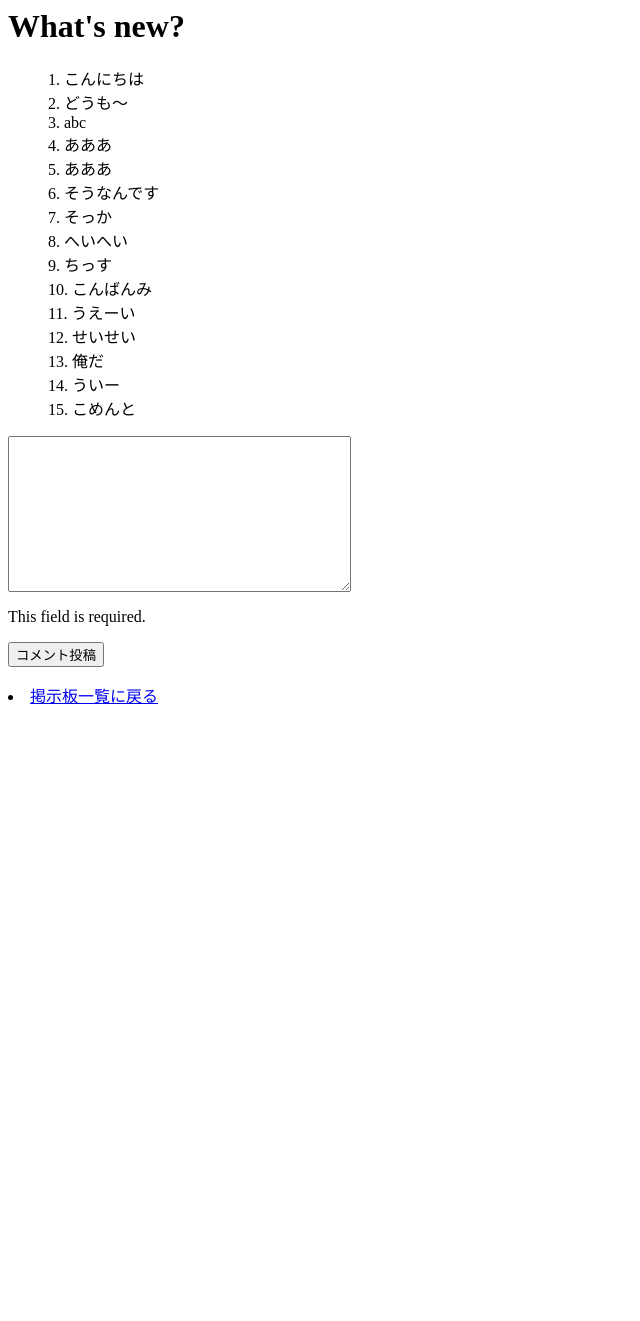
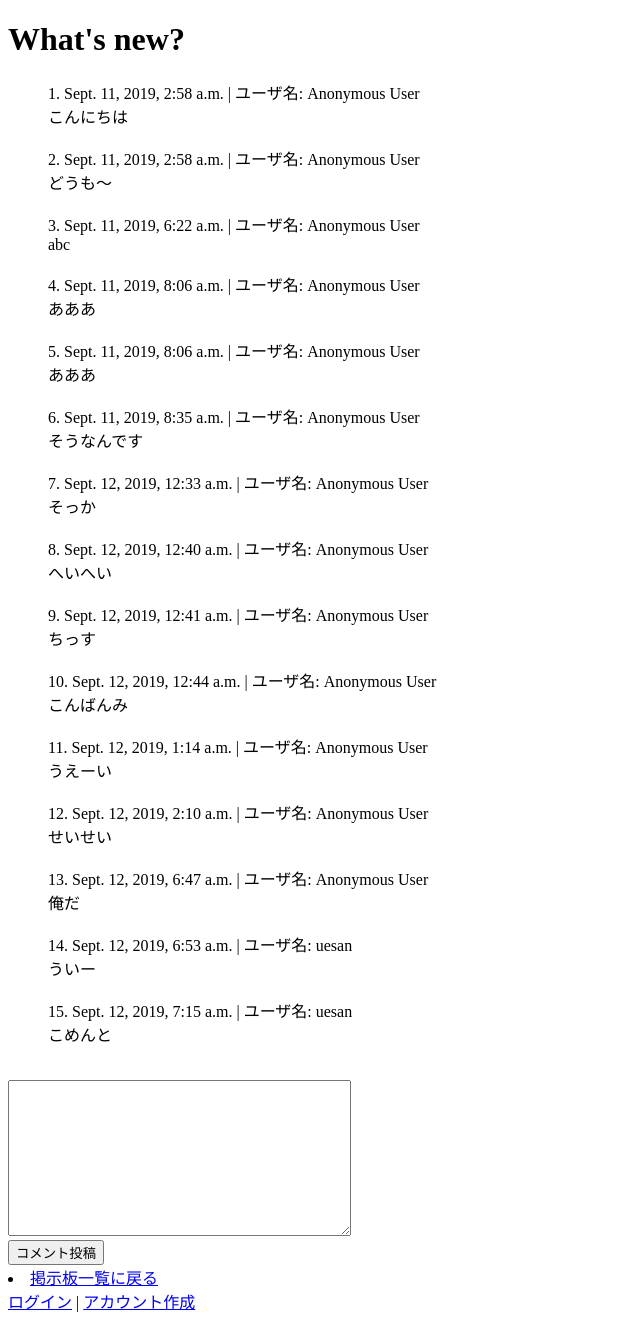
Before and after one commit to uesan/bulletinBoard, a Django app: page /bulletinBoard/1/ in a window 1280 px wide. Shown: the whole page, without its empty margins (0-640 px from the left). Before the commit the page ends 704 px from the top, so only its background shows below. Run offline with Django 3.2, Linux system fonts and the light colour scheme; data comes from the database, SQL or seed files in the repository; both versions use the stored data as it was after the commit.

Commit message:
コメントにユーザ名表示 テンプレートのリファクタリング

```diff
--- a/bulletinBoard/models.py
+++ b/bulletinBoard/models.py
@@ -1,5 +1,6 @@
 from django.db import models
 from django.utils import timezone
+from django.contrib.auth.models import User,AnonymousUser
 
 # Create your models here.
 
@@ -36,6 +37,7 @@ class Comment(models.Model):
     text = models.TextField(max_length=400)
     remark_date = models.DateTimeField('date remarked', default=timezone.now(), db_index=True)
     board = models.ForeignKey(Board, on_delete=models.CASCADE)
+    user = models.ForeignKey(User, on_delete=models.PROTECT, null=True, blank=True)
 
     def __str__(self):
         return self.text
--- /dev/null
+++ b/bulletinBoard/templates/bulletinBoard/base.html
@@ -0,0 +1,21 @@
+<!DOCTYPE html>
+<html lang="ja">
+<head>
+    <meta charset="UTF-8">
+    <title>{% block page_title %}{% endblock %}</title>
+</head>
+<body>
+<div class="ui container">
+    {% block content %}{% endblock %}
+</div>
+
+{# TODO #}
+{% if user.is_authenticated %}
+<a href="{% url 'accounts:logout' %}">ログアウト</a> | <a href="{% url 'accounts:profile' %}">プロフィール</a> | <a href="{% url 'bulletinBoard:index' %}">掲示板一覧</a>
+{% else %}
+<a href="{% url 'accounts:login' %}">ログイン</a> | <a href="{% url 'accounts:register' %}">アカウント作成</a>
+{% endif %}
+
+{% block extra_js %}{% endblock %}
+</body>
+</html>
--- a/bulletinBoard/templates/bulletinBoard/detail.html
+++ b/bulletinBoard/templates/bulletinBoard/detail.html
@@ -1,9 +1,15 @@
+{% extends "bulletinBoard/base.html" %}
+
+{% block page_title %} {{  board.title }} {% endblock %}
+
+{% block content %}
 <h1>{{  board.title }}</h1>
 
 {% if comments %}
     <ul>
     {% for comment in comments %}
-        {{ forloop.counter }}. {{ comment.text }}<br>
+        {{ forloop.counter }}. {{ comment.remark_date }} | ユーザ名: {{ comment.user.username|default:'Anonymous User' }}<br>
+        {{ comment.text }}<br><br>
     {% endfor %}
     </ul>
 {% else %}
@@ -43,3 +49,4 @@
 </form>
 
 <li><a href="/bulletinBoard/">掲示板一覧に戻る</a></li>
+{% endblock %}
--- a/bulletinBoard/views.py
+++ b/bulletinBoard/views.py
@@ -1,6 +1,7 @@
 from django.shortcuts import get_object_or_404, render, redirect
 from django.views import View
 from django.utils import timezone
+from django.conf import settings
 from django.urls import reverse
 from .forms import CommentForm, BoardForm
 
@@ -21,7 +22,8 @@ class BoardIndexView(View):
         *argsと**kwargsを引数にとるが、こいつらの存在意義がよくわかっていない。
         リクエスト以外でのデータや文字列の受け取りが発生する・・・？
         '''
-        form = BoardForm(request.POST)
+
+        form = BoardForm()
         context = {
             'form': form,
             'latest_board_list': Board.objects.all().order_by('pub_date'),
@@ -37,11 +39,21 @@ class BoardIndexView(View):
         :param kwargs:
         :return:
         '''
+
         form = BoardForm(request.POST)
+
+        if not request.user.is_authenticated:
+            return redirect(settings.LOGIN_REDIRECT_URL)
+
         if form.is_valid():
             new_board = form.save()
             return redirect(reverse('bulletinBoard:detail', args=(new_board.id,)))
-        return redirect(reverse('bulletinBoard:index'))
+        else:
+            context = {
+            'form': form,
+            'latest_board_list': Board.objects.all().order_by('pub_date'),
+            }
+            return redirect(reverse('bulletinBoard:index'), context)
 
 
 class BoardDetailView(View):
@@ -59,7 +71,7 @@ class BoardDetailView(View):
         '''
         current_board = get_object_or_404(Board, pk=board_id)
         comments = current_board.comment_set.all().order_by('remark_date')
-        form = CommentForm(request.POST)
+        form = CommentForm()
         context = {
             'board': current_board,
             'comments': comments,
@@ -77,7 +89,7 @@ class BoardDetailView(View):
         :return:
         '''
         current_board = get_object_or_404(Board, pk=board_id)
-        new_instance = Comment(board=current_board)
+        new_instance = Comment(board=current_board, user=request.user)
         form = CommentForm(request.POST, instance=new_instance)
         if form.is_valid():
             form.save()
```
Also changed, not shown: bulletinBoard/templates/bulletinBoard/index.html (+7 -1 lines), db.sqlite3.
